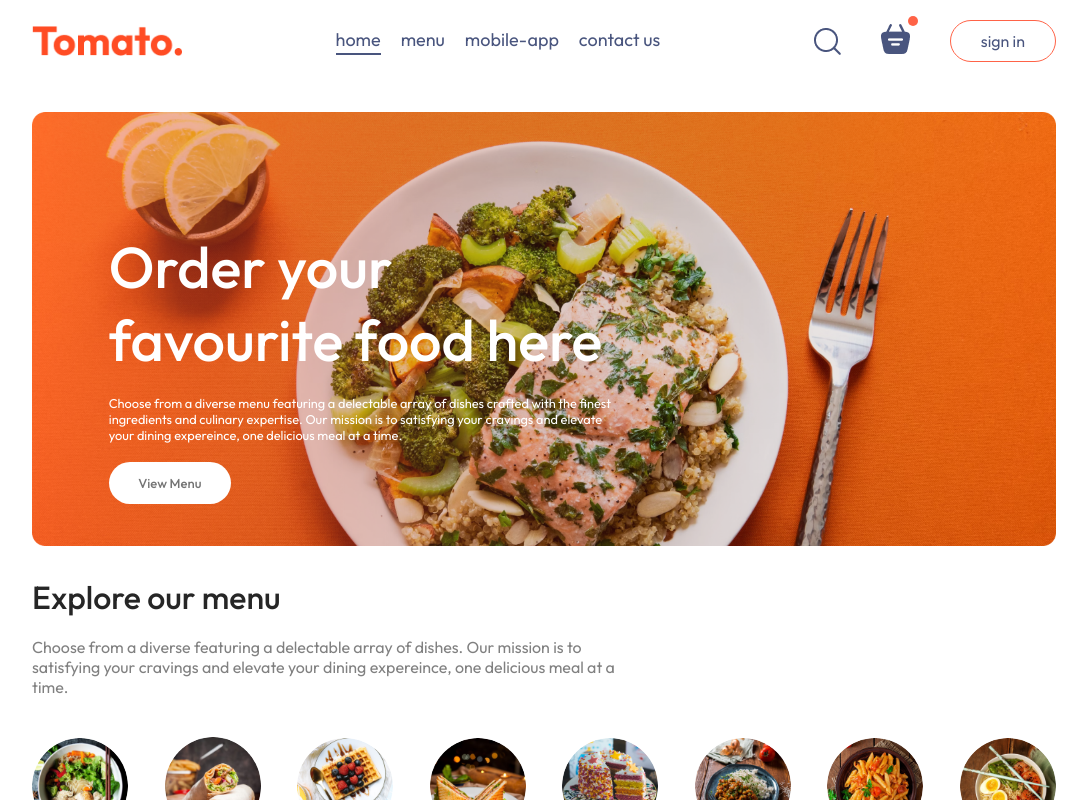
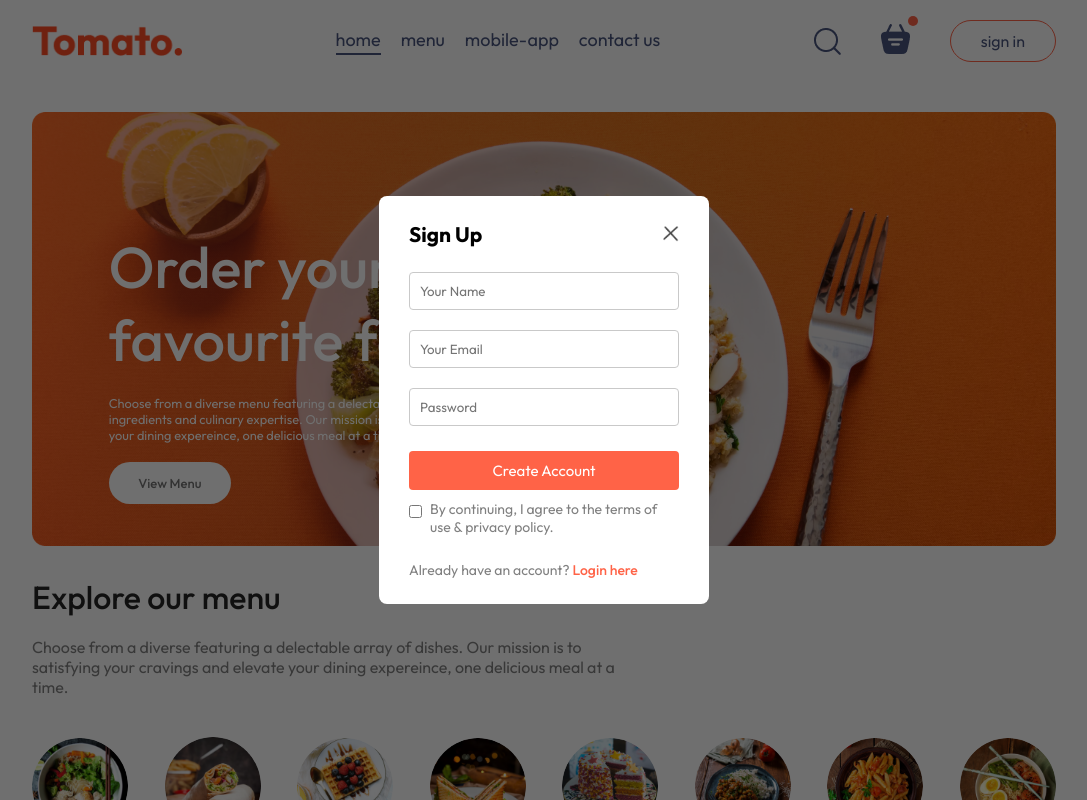
Before and after one commit to xiaqian1999/Food-Delivery, a React (Vite) app: page / in a window 1280 px wide. Both pictures are taken after a click on the button "sign in". Shown: the top 800 px of the page, without its empty margins (96-1183 px from the left). Built offline with nearby package versions, Linux system fonts and the light colour scheme.

Commit message:
Food Delivery App - Sign In/Sign Up Pop Up modal

```diff
--- a/src/App.jsx
+++ b/src/App.jsx
@@ -1,4 +1,4 @@
-import React from 'react'
+import React, { useState } from 'react'
 import PropTypes from 'prop-types'
 import Navbar from './components/Navbar/Navbar';
 import { Routes, Route } from 'react-router-dom';
@@ -6,12 +6,17 @@
 import Cart from './pages/Cart/Cart';
 import PlaceOrder from './pages/PlaceOrder/PlaceOrder';
 import Footer from './components/Footer/Footer';
+import LoginPopup from './components/LoginPopup/LoginPopup';
 
 const App = props => {
+
+  const [showLogin, setShowLogin] = useState(false);
+
   return (
     <>
+    {showLogin ? <LoginPopup setShowLogin={setShowLogin} /> : <></>}
       <div className='app'>
-        <Navbar />
+        <Navbar setShowLogin={setShowLogin} />
         <Routes>
           <Route path='/' element={<Home />} />
           <Route path='/cart' element={<Cart />} />
--- /dev/null
+++ b/src/components/LoginPopup/LoginPopup.css
@@ -0,0 +1,78 @@
+.login-popup{
+    position: absolute;
+    z-index: 1;
+    width: 100%;
+    height: 100%;
+    background-color: #00000090;
+    display: grid;
+}
+
+.login-popup-container{
+    place-self: center;
+    width: max(23vw, 330px);
+    color: #808080;
+    background-color: white;
+    display: flex;
+    flex-direction: column;
+    gap: 25px;
+    padding: 25px 30px;
+    border-radius: 8px;
+    font-size: 14px;
+    animation: fadeIn 0.5s;
+}
+
+.login-popup-title{
+    display: flex;
+    justify-content: space-between;
+    align-items: center;
+    color: black;
+}
+
+.login-popup-title img{
+    width: 16px;
+    cursor: pointer;
+}
+
+.login-popup-inputs{
+    display: flex;
+    flex-direction: column;
+    gap: 20px;
+}
+
+.login-popup-inputs input{
+    outline: none;
+    border: 1px solid #c9c9c9;
+    padding: 10px;
+    border-radius: 4px;
+}
+
+.login-popup-container button{
+    border: none;
+    padding: 10px;
+    border-radius: 4px;
+    color: white;
+    background-color: tomato;
+    font-size: 15px;
+    cursor: pointer;
+}
+
+.login-popup-container button:hover{
+    filter: brightness(85%);
+}
+
+.login-popup-condition{
+    display: flex;
+    align-items: start;
+    gap: 8px;
+    margin-top: -15px;
+}
+
+.login-popup-condition input{
+    margin-top: 5px;
+}
+
+.login-popup p span{
+    color: tomato;
+    font-weight: 500;
+    cursor: pointer;
+}
--- /dev/null
+++ b/src/components/LoginPopup/LoginPopup.jsx
@@ -0,0 +1,39 @@
+import React, { useState } from 'react'
+import './LoginPopup.css';
+import { assets } from '../../assets/assets';
+
+const LoginPopup = ({setShowLogin}) => {
+
+    const [currState, setCurrState] = useState("Sign Up")
+
+    return (
+        <div className='login-popup'>
+            <form className="login-popup-container">
+                <div className="login-popup-title">
+                    <h2>{currState}</h2>
+                    <img onClick={() => setShowLogin(false)} src={assets.cross_icon} alt="" />
+                </div>
+
+                <div className="login-popup-inputs">
+                    {currState==="Login" ? <></>
+                        : <input type="text" placeholder='Your Name' required />}
+                    <input type="email" placeholder='Your Email' required />
+                    <input type="password" placeholder='Password' required />
+                </div>
+
+                <button>{currState==="Sign Up"? "Create Account" : "Login"}</button>
+
+                <div className="login-popup-condition">
+                    <input type="checkbox" required />
+                    <p>By continuing, I agree to the terms of use & privacy policy.</p>
+                </div>
+                {currState === "Login"
+                    ? <p>Create a new account? <span onClick={() => setCurrState("Sign Up")}>Click here</span></p>
+                    : <p>Already have an account? <span onClick={() => setCurrState("Login")}>Login here</span></p>
+                }
+            </form>
+        </div>
+    )
+}
+
+export default LoginPopup
--- a/src/components/Navbar/Navbar.jsx
+++ b/src/components/Navbar/Navbar.jsx
@@ -3,7 +3,7 @@
 import { assets } from '../../assets/assets';
 import { Link } from 'react-router-dom';
 
-const Navbar = () => {
+const Navbar = ({setShowLogin}) => {
 
     const [menu, setMenu] = useState("home");
     return (
@@ -23,7 +23,7 @@
                     <div className="dot"></div>
                 </div>
 
-                <button>sign in</button>
+                <button onClick={() => setShowLogin(true)}>sign in</button>
             </div>
         </div>
     )
```
